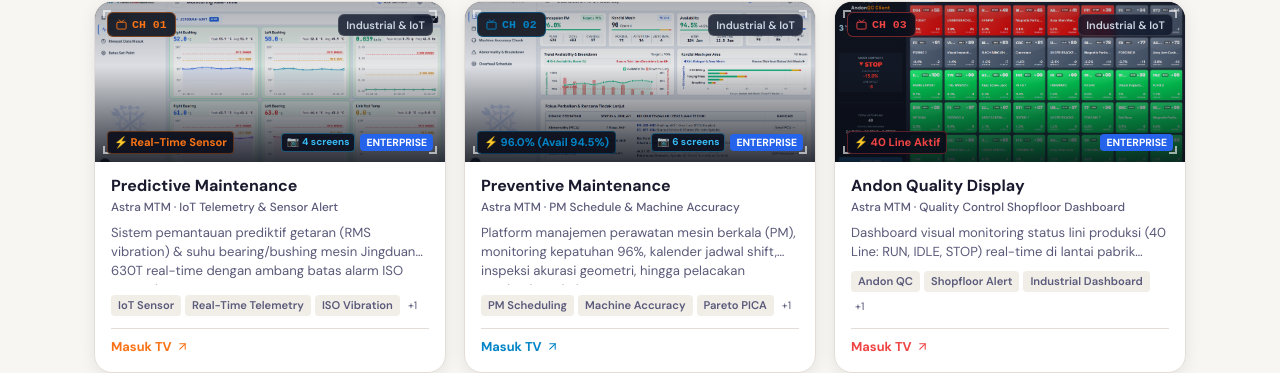
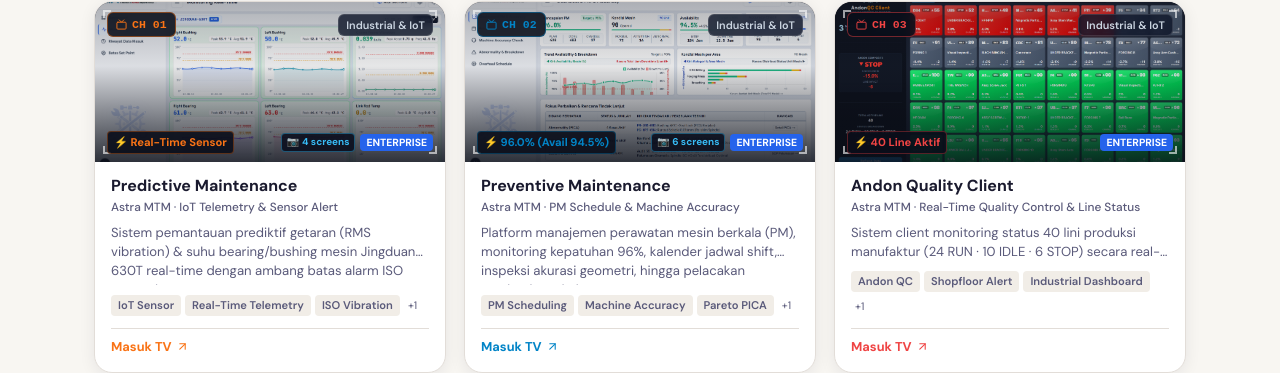
Before and after one commit to ricky1211/Popsi, a Next.js app: page / in a window 1280 px wide. Shown: the part 1077-1450 px from the top of the page. Built offline with nearby package versions, Linux system fonts and the light colour scheme.

Commit message:
feat: integrate Andon Quality Client and Capex Management modules with clean gallery

```diff
--- a/components/projectsData.ts
+++ b/components/projectsData.ts
@@ -124,10 +124,10 @@ export const projectsData: ProjectItem[] = [
   {
     id: "andon-quality",
     channel: "CH 03",
-    title: "Andon Quality Display",
-    subtitle: "Astra MTM · Quality Control Shopfloor Dashboard",
+    title: "Andon Quality Client",
+    subtitle: "Astra MTM · Real-Time Quality Control & Line Status",
     category: "Industrial & IoT",
-    desc: "Dashboard visual monitoring status lini produksi (40 Line: RUN, IDLE, STOP) real-time di lantai pabrik Astra MTM dengan peringatan instan saat terjadi defect.",
+    desc: "Sistem client monitoring status 40 lini produksi manufaktur (24 RUN · 10 IDLE · 6 STOP) secara real-time di lantai pabrik Astra MTM dengan peringatan instan saat terjadi defect reject.",
     problem: "Keterlambatan respon leader/supervisor saat terjadi breakdown atau defect berujung pada lolosnya produk reject dan kerugian line stop.",
     solution: "Sistem AndonQC Client terpusat dengan filter area (MPI, Visual, Assy, Machining, Forging), visualisasi composite status, dan deteksi abnormalitas cepat.",
     highlights: [
@@ -138,11 +138,11 @@ export const projectsData: ProjectItem[] = [
     ],
     metrics: { label: "Monitoring Line", value: "40 Line Aktif" },
     tags: ["Andon QC", "Shopfloor Alert", "Industrial Dashboard", "Line Control"],
-    image: "/projects/andon-quality.png",
+    image: "/projects/andon-quality/andon-qc-client.png",
     gallery: [
       {
-        title: "AndonQC Client - Quality Control Dashboard (Astra MTM)",
-        image: "/projects/andon-quality.png",
+        title: "AndonQC Client - Monitoring 40 Lini Produksi Astra MTM",
+        image: "/projects/andon-quality/andon-qc-client.png",
         badge: "Andon Client"
       }
     ],
```
Also changed, not shown: public/projects/andon-quality/andon-qc-client.png (added).
